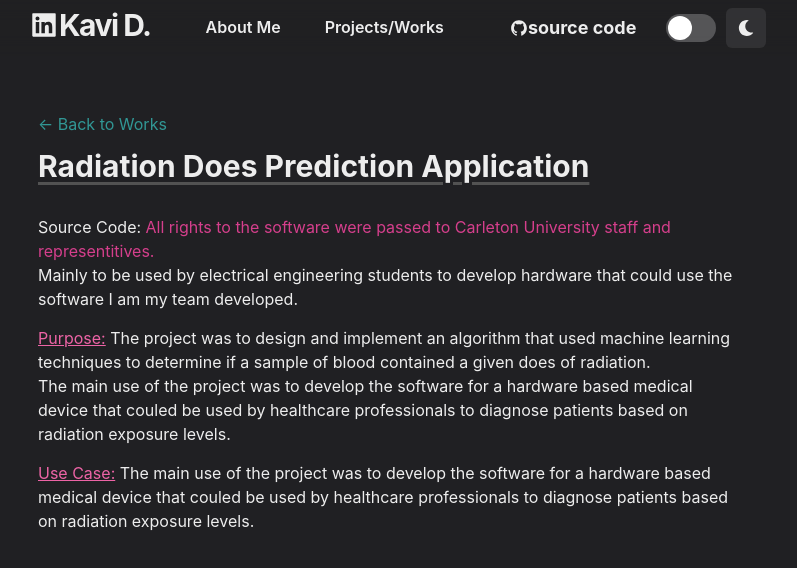
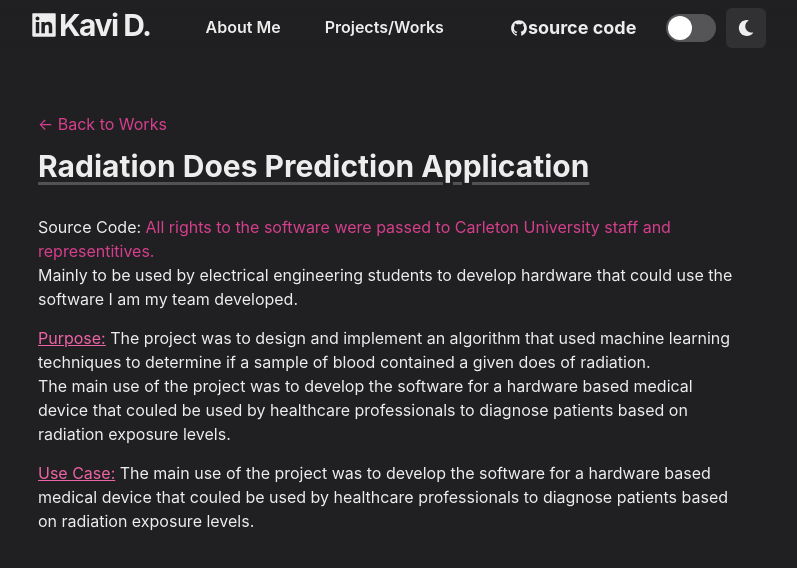
Before and after one commit to Kavi-D/Portfolio, a Next.js app in the folder app-local/: page /works/RDPA in a window 1280 px wide. Shown: the top 568 px of the page, without its empty margins (250-1047 px from the left). Built offline with nearby package versions, Linux system fonts and the light colour scheme.

Commit message:
fixed profile picture issue

```diff
--- a/app-local/pages/index.js
+++ b/app-local/pages/index.js
@@ -55,7 +55,7 @@ const Page = () => {
               <Image
                 alt="Kavi Dharmarajan"
                 borderRadius="full"
-                src="https://media.licdn.com/dms/image/C4E03AQFV0AizMu9V5Q/profile-displayphoto-shrink_200_200/0/1653927408171?e=1680739200&v=beta&t=PHUm-wvsTNjC3-WmwUsDpQQS45tWDA0HRxGjAcL8K7M"
+                src="images/mainpage/ppic.jpg"
               />
             </WrapItem>
           </SectionFrame>
--- a/app-local/pages/works/RDPA.js
+++ b/app-local/pages/works/RDPA.js
@@ -11,7 +11,7 @@ const RDPA = () => {
         <Container  maxW="contianer.md" pt={14} >
 
             <Text>
-                <Link color='teal.500' href='/works'>
+                <Link color='pink.500' href='/works'>
                 {'<-'}{' '}Back to Works
                 </Link>
             </Text>
```
Also changed, not shown: app-local/public/images/mainpage/ppic.jpg (added).
